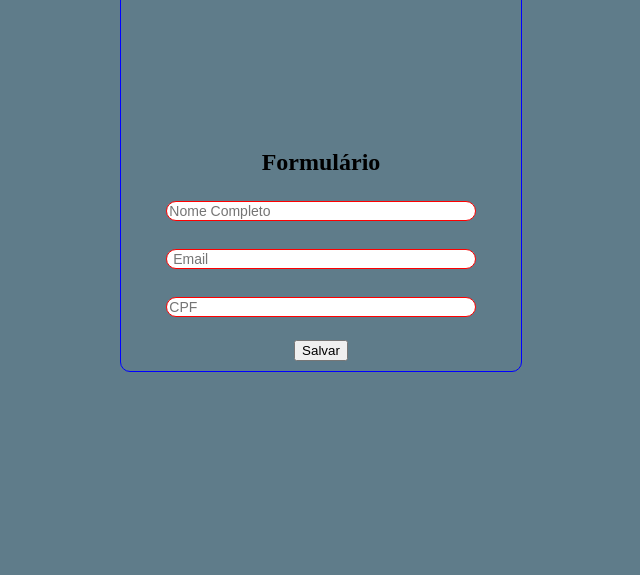
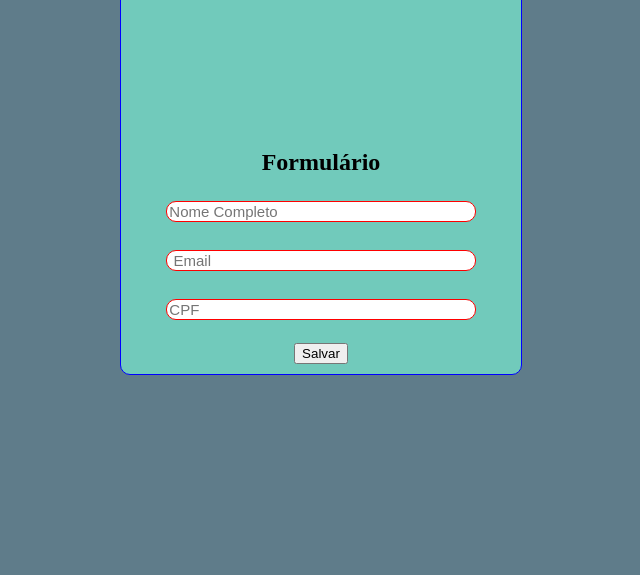
Before and after one commit to edernatanzz/MineCursoJS-VASTA, a plain HTML site: page index.html in a window 1280 px wide. Shown: the part 723-1298 px from the top of the page, without its empty margins (319-959 px from the left). Drawn offline with Linux system fonts and the light colour scheme.

Commit message:
syteles, scripts

```diff
--- a/index.html
+++ b/index.html
@@ -9,7 +9,8 @@
 
     <style>
  .class-rom_wapper{
-width: 30%;
+background-color: rgb(113, 202, 187);
+    width: 30%;
 display: flex;
 justify-content: center;
 align-items:center;
@@ -26,7 +27,7 @@ width: 80%;
 margin : 5px ;
 height: 20%;
 border: 1px solid red;
-font-size: 14px;
+font-size: 15px;
 border-radius: 10px;
 
 }
```
